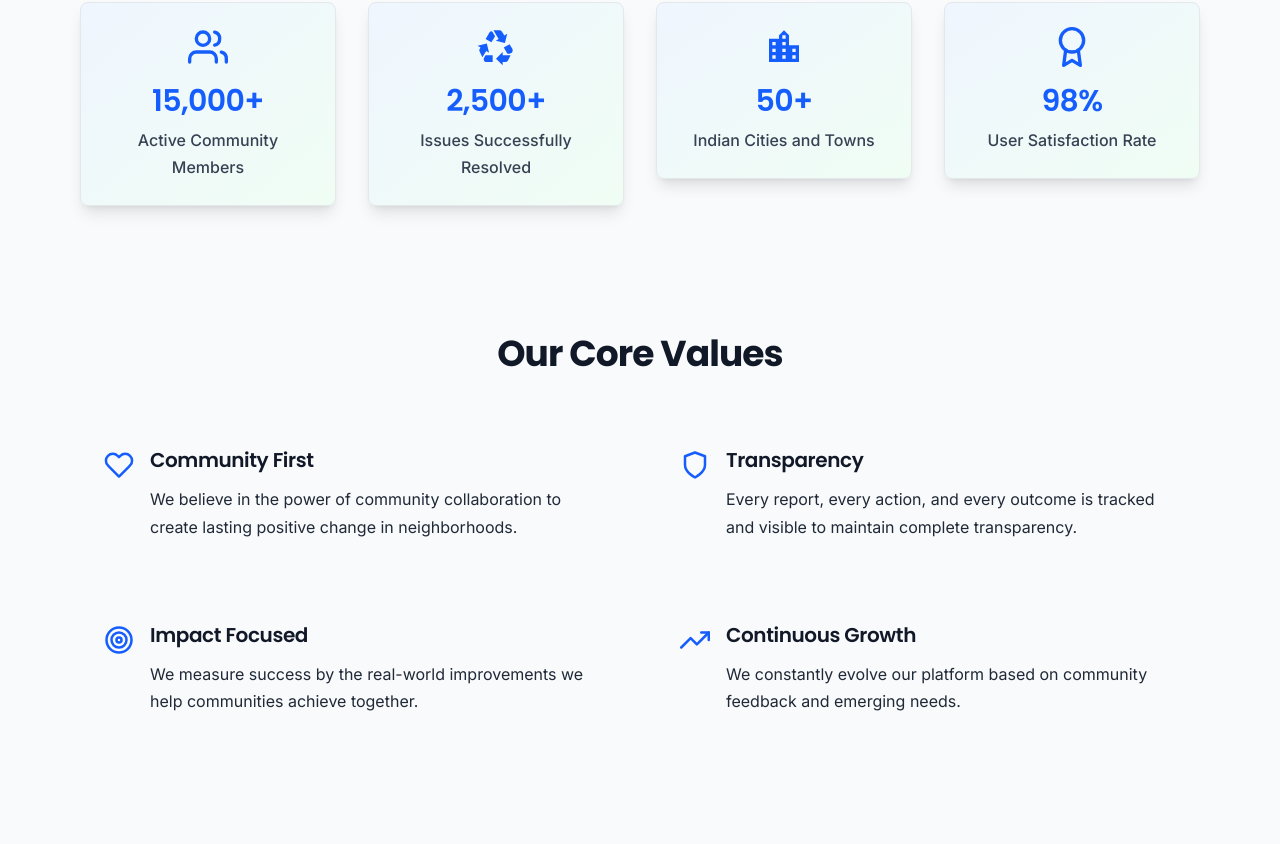
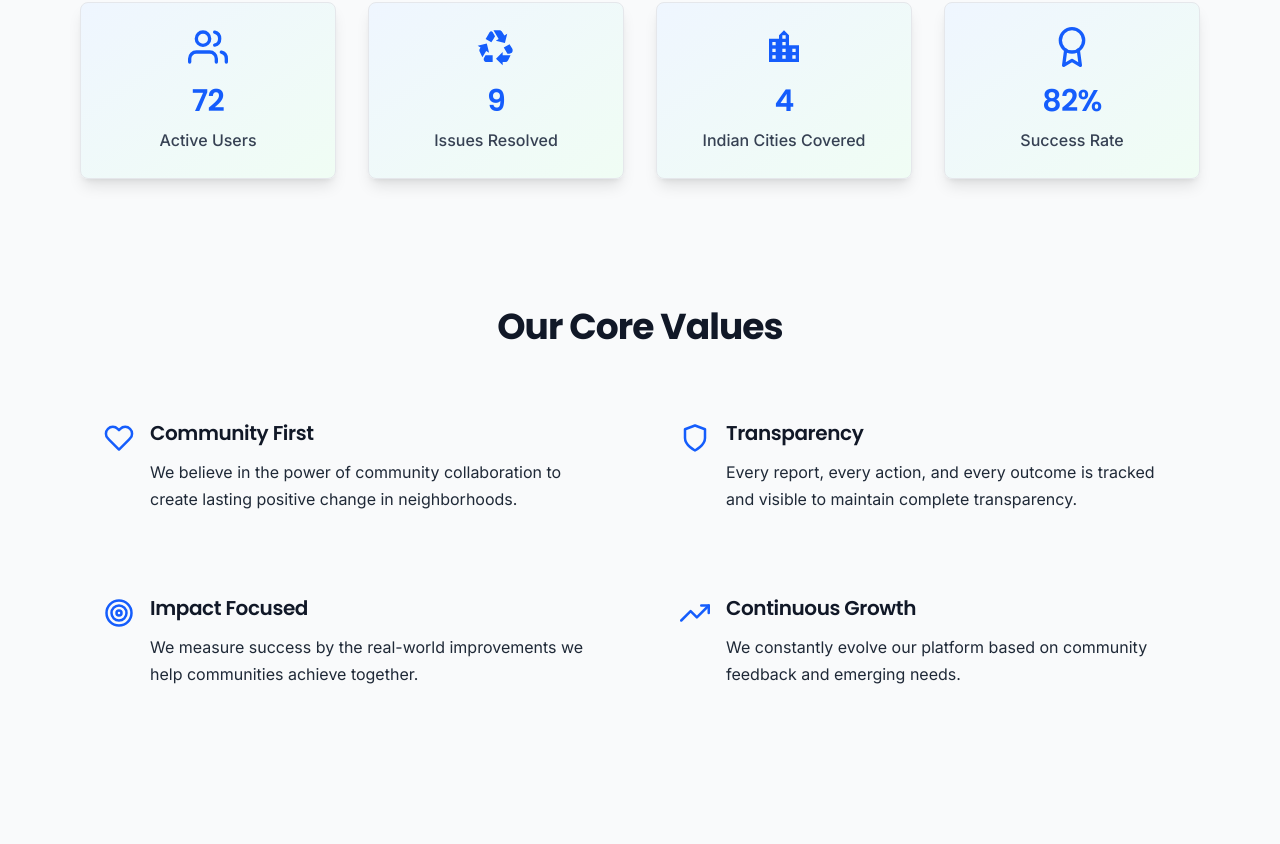
Before and after one commit to Swapnil1298/Community-Cleanliness-Issues, a React (Vite) app: page /about in a window 1280 px wide. Shown: the part 1280-2124 px from the top of the page. Built offline with nearby package versions, Linux system fonts and the light colour scheme; no server answers.

Commit message:
Update about impact stats

```diff
--- a/src/Pages/About.jsx
+++ b/src/Pages/About.jsx
@@ -26,10 +26,10 @@ const About = () => {
     });
   };
   const stats = [
-    { icon: <FiUsers size={40} />, number: '15,000+', label: 'Active Community Members' },
-    { icon: <MdRecycling size={40} />, number: '2,500+', label: 'Issues Successfully Resolved' },
-    { icon: <MdLocationCity size={40} />, number: '50+', label: 'Indian Cities and Towns' },
-    { icon: <FiAward size={40} />, number: '98%', label: 'User Satisfaction Rate' }
+    { icon: <FiUsers size={40} />, number: '72', label: 'Active Users' },
+    { icon: <MdRecycling size={40} />, number: '9', label: 'Issues Resolved' },
+    { icon: <MdLocationCity size={40} />, number: '4', label: 'Indian Cities Covered' },
+    { icon: <FiAward size={40} />, number: '82%', label: 'Success Rate' }
   ];
 
   const values = [
```
